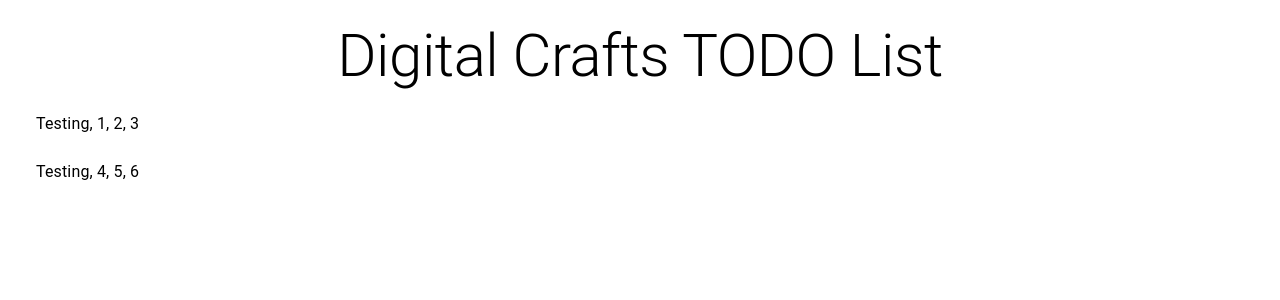
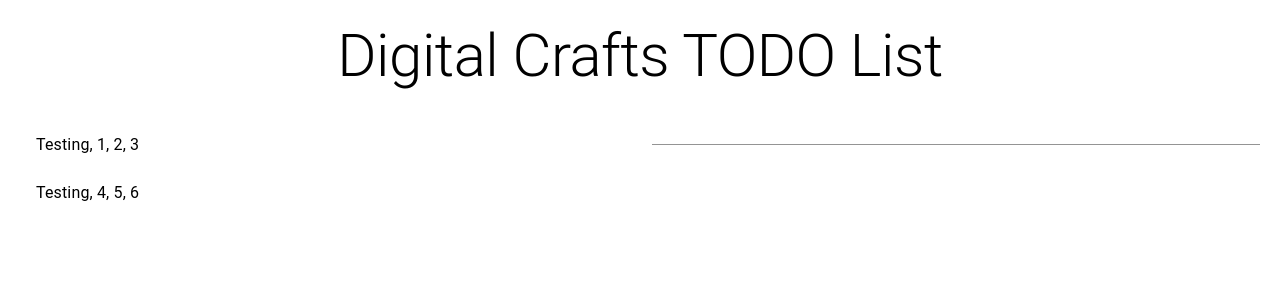
Before and after one commit to theotherdon/react-document-editor, a React (Create React App) app: page / in a window 1280 px wide. Shown: the top 300 px of the page. Built offline with nearby package versions, Linux system fonts and the light colour scheme.

Commit message:
Make list items editable

```diff
--- a/src/App.js
+++ b/src/App.js
@@ -1,24 +1,60 @@
-import React from "react"
+import React, { useState } from "react"
+import _ from "lodash"
 import List from "@material-ui/core/List"
 import ListItem from "@material-ui/core/ListItem"
 import ListItemText from "@material-ui/core/ListItemText"
 import Typography from "@material-ui/core/Typography"
-import _ from "lodash"
+import Grid from "@material-ui/core/Grid"
+import TextField from "@material-ui/core/TextField"
 
 import "./App.css"
 
 function App() {
-  const listItems = [{ text: "Testing, 1, 2, 3" }, { text: "Testing, 4, 5, 6" }]
+  const [listItems, setListItems] = useState([
+    { id: 1, text: "Testing, 1, 2, 3" },
+    { id: 2, text: "Testing, 4, 5, 6" }
+  ])
+  const [selectedListItem, setSelectedListItem] = useState(null)
+
   const renderListItem = listItem => (
-    <ListItem button>
+    <ListItem button onClick={() => setSelectedListItem(listItem)}>
       <ListItemText>{listItem.text}</ListItemText>
     </ListItem>
   )
 
+  const getValue = () =>
+    !_.isNil(selectedListItem) ? selectedListItem.text : ""
+
+  const handleChange = event => {
+    const updatedSelectedListItem = {
+      ...selectedListItem,
+      text: event.target.value
+    }
+    const updatedSelectedListItems = _.map(listItems, listItem =>
+      listItem.id === selectedListItem.id ? updatedSelectedListItem : listItem
+    )
+    setListItems(updatedSelectedListItems)
+    setSelectedListItem(updatedSelectedListItem)
+  }
+
   return (
     <div className="App">
-      <Typography variant="h2">Digital Crafts TODO List</Typography>
-      <List>{_.map(listItems, renderListItem)}</List>
+      <Typography variant="h2" gutterBottom>
+        Digital Crafts TODO List
+      </Typography>
+      <Grid container spacing={3}>
+        <Grid item xs={6}>
+          <List>{_.map(listItems, renderListItem)}</List>
+        </Grid>
+        <Grid item xs={6}>
+          <TextField
+            value={getValue()}
+            multiline={true}
+            fullWidth={true}
+            onChange={handleChange}
+          />
+        </Grid>
+      </Grid>
     </div>
   )
 }
```
